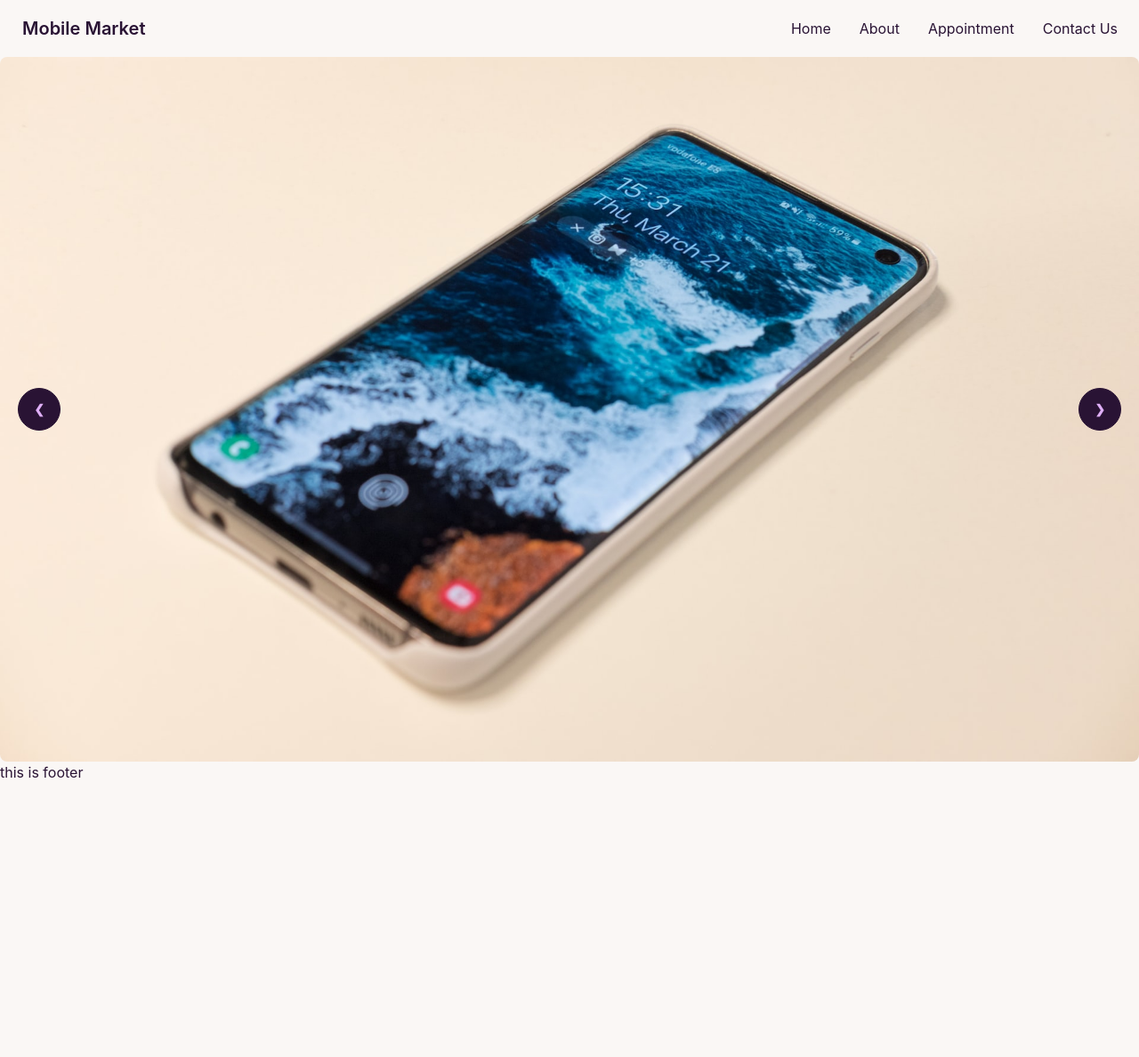
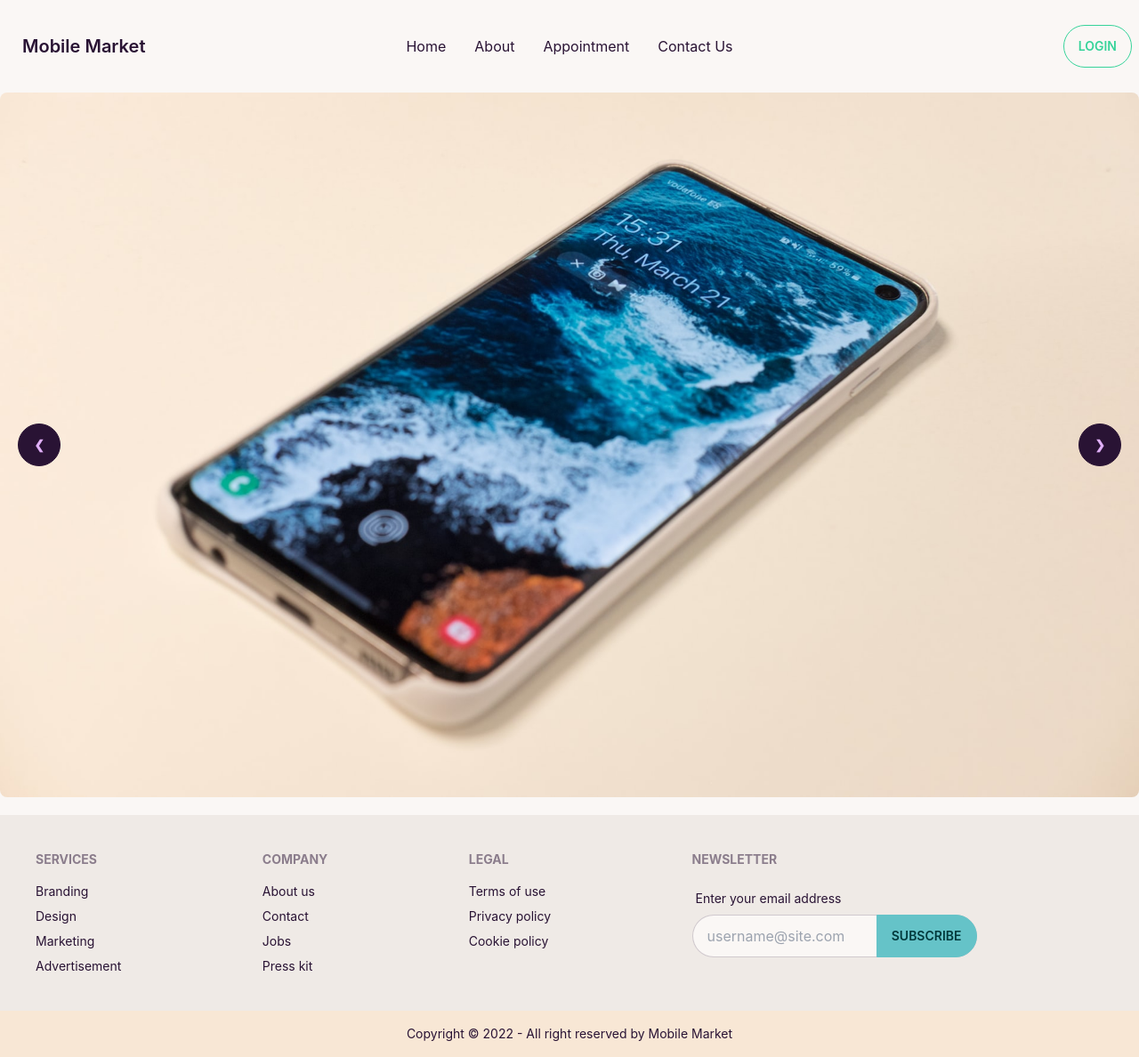
Before and after one commit to WebDevDibbo/Mobile-Market, a React (Create React App) app: page / in a window 1280 px wide. Shown: the whole page at 89% size. Before the commit the page ends 880 px from the top, so only its background shows below. Built offline with nearby package versions, Linux system fonts and the light colour scheme.

Commit message:
footer section added

```diff
--- a/src/pages/Home/Banner/Banner.js
+++ b/src/pages/Home/Banner/Banner.js
@@ -7,7 +7,7 @@ import phone4 from '../../../assets/phone4.jpg'
 const Banner = () => {
     return (
         <div>
-        <div className="carousel w-full">
+        <div className="carousel w-full mb-5">
           <div id="slide1" className="carousel-item relative w-full">
             <div className="slider-img">
               <img src={phone1} className="w-full banner rounded-lg" alt="" />
--- a/src/pages/shared/Footer/Footer.js
+++ b/src/pages/shared/Footer/Footer.js
@@ -1,10 +1,52 @@
 import React from 'react';
+import { Link } from 'react-router-dom';
 
 const Footer = () => {
     return (
-        <div>
-            <h2>this is footer</h2>
-        </div>
+
+  <div >
+     <footer className="footer p-10 bg-base-200 text-base-content">
+  <div>
+    <span className="footer-title">Services</span>
+    <Link className="link link-hover">Branding</Link>
+    <Link className="link link-hover">Design</Link>
+    <Link className="link link-hover">Marketing</Link>
+    <Link className="link link-hover">Advertisement</Link>
+  </div>
+  <div>
+    <span className="footer-title">Company</span>
+    <Link className="link link-hover">About us</Link>
+    <Link className="link link-hover">Contact</Link>
+    <Link className="link link-hover">Jobs</Link>
+    <Link className="link link-hover">Press kit</Link>
+  </div>
+  <div>
+    <span className="footer-title">Legal</span>
+    <Link className="link link-hover">Terms of use</Link>
+    <Link className="link link-hover">Privacy policy</Link>
+    <Link className="link link-hover">Cookie policy</Link>
+  </div>
+  <div>
+    <span className="footer-title">Newsletter</span>
+    <div className="form-control w-80">
+      <label className="label">
+        <span className="label-text">Enter your email address</span>
+      </label>
+      <div className="relative">
+        <input type="text" placeholder="username@site.com" className="input input-bordered w-full pr-16" />
+        <button className="btn btn-primary absolute top-0 right-0 rounded-l-none">Subscribe</button>
+      </div>
+    </div>
+  </div>
+
+</footer>
+<div className='footer footer-center p-4' style={{backgroundColor:"#F8E7D5"}}>
+
+    <p>Copyright © 2022 - All right reserved by Mobile Market</p>
+
+</div>
+  </div>
+
     );
 };
 
--- a/src/pages/shared/Navbar/Navbar.js
+++ b/src/pages/shared/Navbar/Navbar.js
@@ -22,7 +22,7 @@ const Navbar = () => {
       );
   return (
     // sticky top-0 z-10
-    <div className="navbar  bg-base-100 ">
+    <div className="navbar  bg-base-100 my-5">
     <div className="navbar-start">
       <div className="dropdown">
         <label tabIndex={0} className="btn btn-ghost lg:hidden">
@@ -42,7 +42,7 @@ const Navbar = () => {
           </svg>
         </label>
         <ul
-          tabIndex={1}
+          tabIndex={0}
           className="menu menu-compact dropdown-content mt-3 p-2 shadow bg-base-100 rounded-box w-52"
         >
           {menuItems}
@@ -52,20 +52,12 @@ const Navbar = () => {
         Mobile Market
       </Link>
     </div>
-    <div className="navbar-end hidden lg:flex">
-      <ul className="menu menu-horizontal p-0">{menuItems}</ul>
+    <div className="navbar-center hidden lg:flex">
+      <ul className="menu menu-horizontal">{menuItems}</ul>
     </div>
-    <label htmlFor="dashboard-drawer" tabIndex={2} className="btn btn-ghost lg:hidden">
-      <svg xmlns="http://www.w3.org/2000/svg"className="h-5 w-5" fill="none" viewBox="0 0 24 24" stroke="currentColor"
->
-        <path
-          strokeLinecap="round"
-          strokeLinejoin="round"
-          strokeWidth="2"
-          d="M4 6h16M4 12h8m-8 6h16"
-        />
-      </svg>
-    </label>
+    <div className="navbar-end">
+    <Link to='/login'><button className="btn btn-outline btn-success">LogIn</button></Link>
+    </div>
   </div>
   );
 };
```
